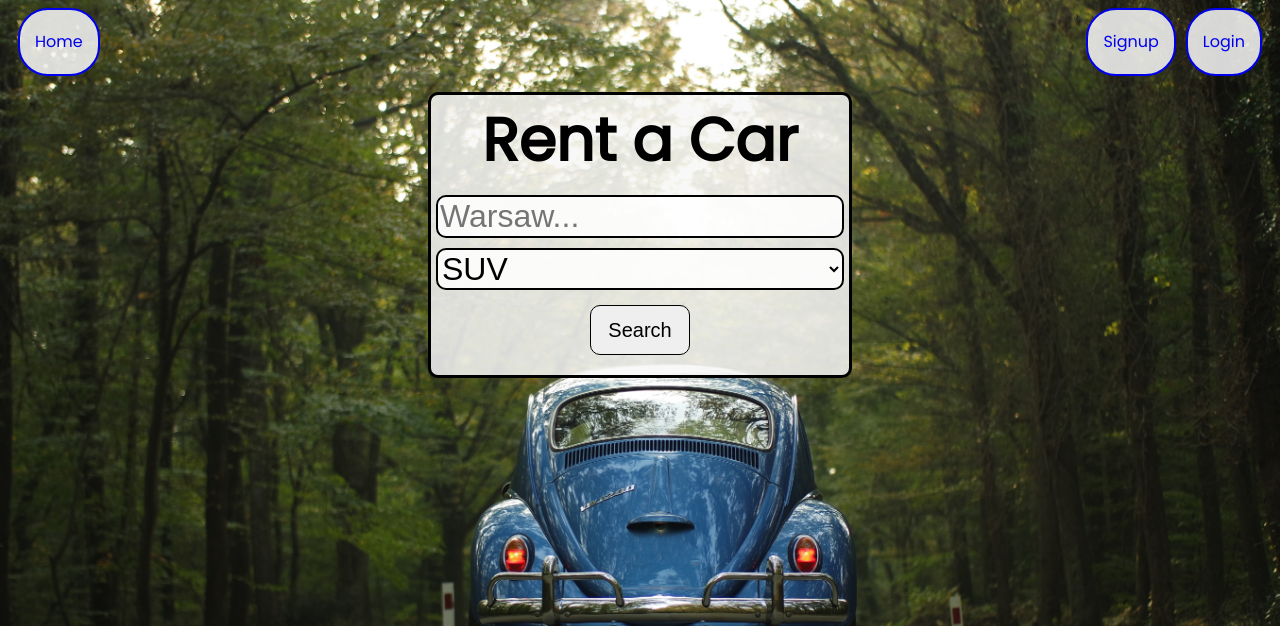
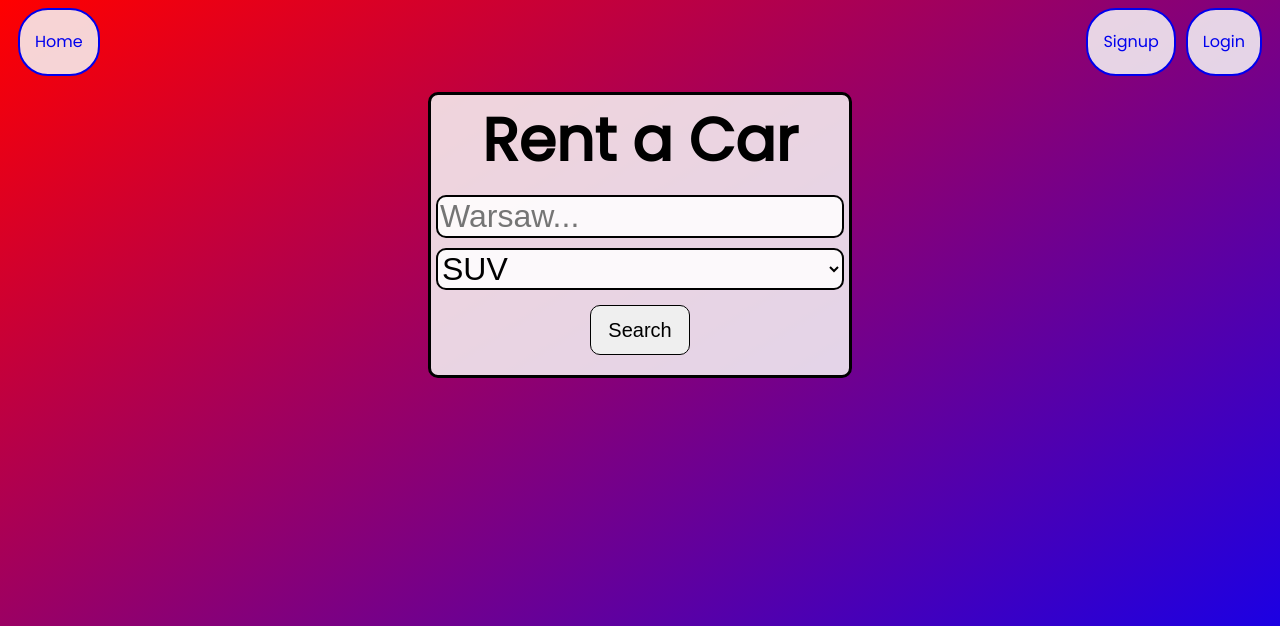
Before and after one commit to campbell-lucas/rent_a_car, a Django app: page / in a window 1280 px wide. Shown: the top 626 px of the page. Run offline with Django 4.2, Linux system fonts and the light colour scheme; parts of the project's set-up code (start-up, migrations or seed data) failed here and were passed over.

Commit message:
edited the background for the page to a gradient

```diff
--- a/static/styles/main.css
+++ b/static/styles/main.css
@@ -1,9 +1,9 @@
+html {
+    background: linear-gradient(to bottom right, red, blue) fixed;
+}
 
 body {
     font-family: 'Poppins', sans-serif;
-    background: url("/static/images/car-forest.jpg") no-repeat;
-    background-size: cover;
-    position: relative;
 }
 
 h1 {
@@ -282,3 +282,12 @@ nav ul li:nth-child(3) {
     border-radius: 10px;
     margin: auto;
 }
+
+.background-shown {
+    background-color: #f7f7f7db;
+    max-width: 33%;
+    margin: auto;
+    border: 3px solid;
+    border-radius: 10px;
+    padding: 10px;
+}
```
